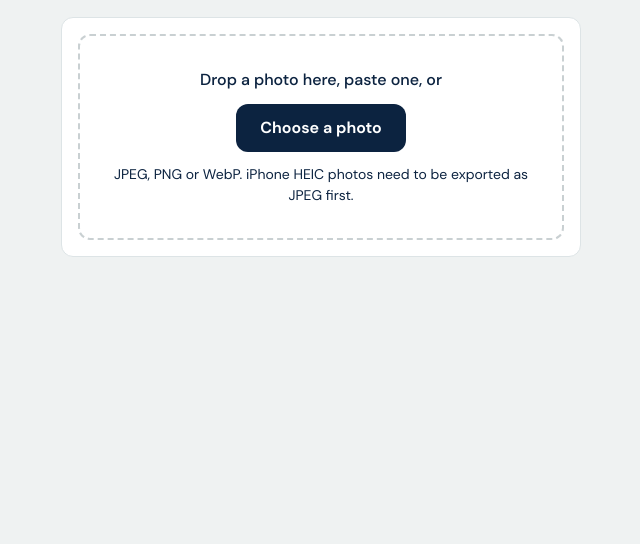
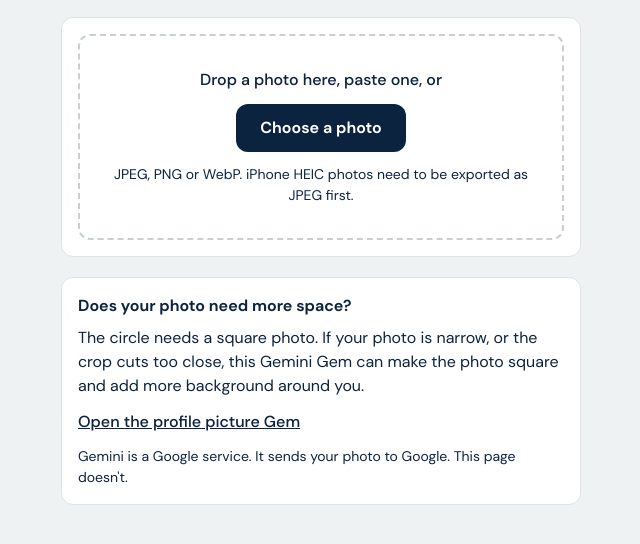
Before and after one commit to matthewstell-hippodigital/hippoify-profile, a website with bundled scripts: page index.html in a window 1280 px wide. Shown: the part 86-630 px from the top of the page, without its empty margins (319-959 px from the left). Built offline with nearby package versions, Linux system fonts and the light colour scheme.

Commit message:
Add a help box about squaring the photo
The circle needs a square photo. A narrow photo, or a photo that is too
tight around the head, doesn't crop well. The box points to a Gemini Gem
that makes the photo square and expands the background.

The box says that Gemini sends the photo to Google, because the rest of
the page promises that the photo stays in the browser.

Co-Authored-By: Claude Opus 5 (1M context) <noreply@anthropic.com>

```diff
--- a/index.html
+++ b/index.html
@@ -65,6 +65,18 @@
 
     <button type="button" class="link" id="reset">Choose a different photo</button>
   </section>
+
+  <aside class="card help" aria-labelledby="help-heading">
+    <h2 class="help-heading" id="help-heading">Does your photo need more space?</h2>
+    <p>The circle needs a square photo. If your photo is narrow, or the
+      crop cuts too close, this Gemini Gem can make the photo square and add
+      more background around you.</p>
+    <p><a class="help-link"
+          href="https://gemini.google.com/gem/1xS_aw-vDCRRqJFAdlfPMMZ0RM_USDlQe"
+          target="_blank" rel="noopener">Open the profile picture Gem<span class="visually-hidden"> (opens in a new tab)</span></a></p>
+    <p class="note">Gemini is a Google service. It sends your photo to Google. This
+      page doesn't.</p>
+  </aside>
 </main>
 <script type="module" src="src/main.js"></script>
 </body>
--- a/styles.css
+++ b/styles.css
@@ -239,6 +239,27 @@ input[type="radio"] {
   cursor: pointer;
 }
 
+/* ------------------------------------------------------------------- the help */
+
+.help { margin-top: 20px; }
+
+.help-heading {
+  margin: 0 0 8px;
+  font-size: 1rem;
+  font-weight: 700;
+}
+
+.help p { margin: 0 0 12px; }
+
+.help p:last-child { margin-bottom: 0; }
+
+.help-link {
+  color: var(--navy);
+  font-weight: 500;
+}
+
+.help-link:hover { color: var(--navy-dark); }
+
 /* ------------------------------------------------------------------- the rest */
 
 :focus-visible {
```
